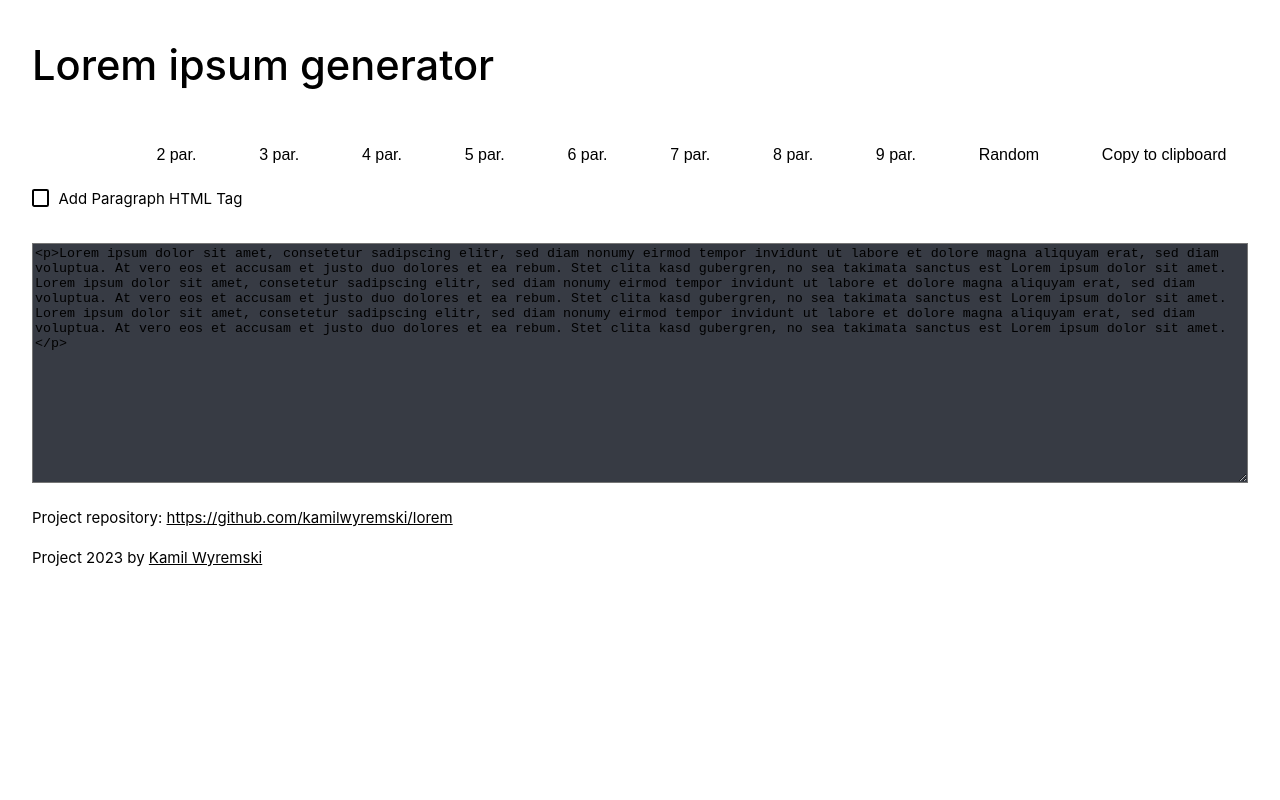
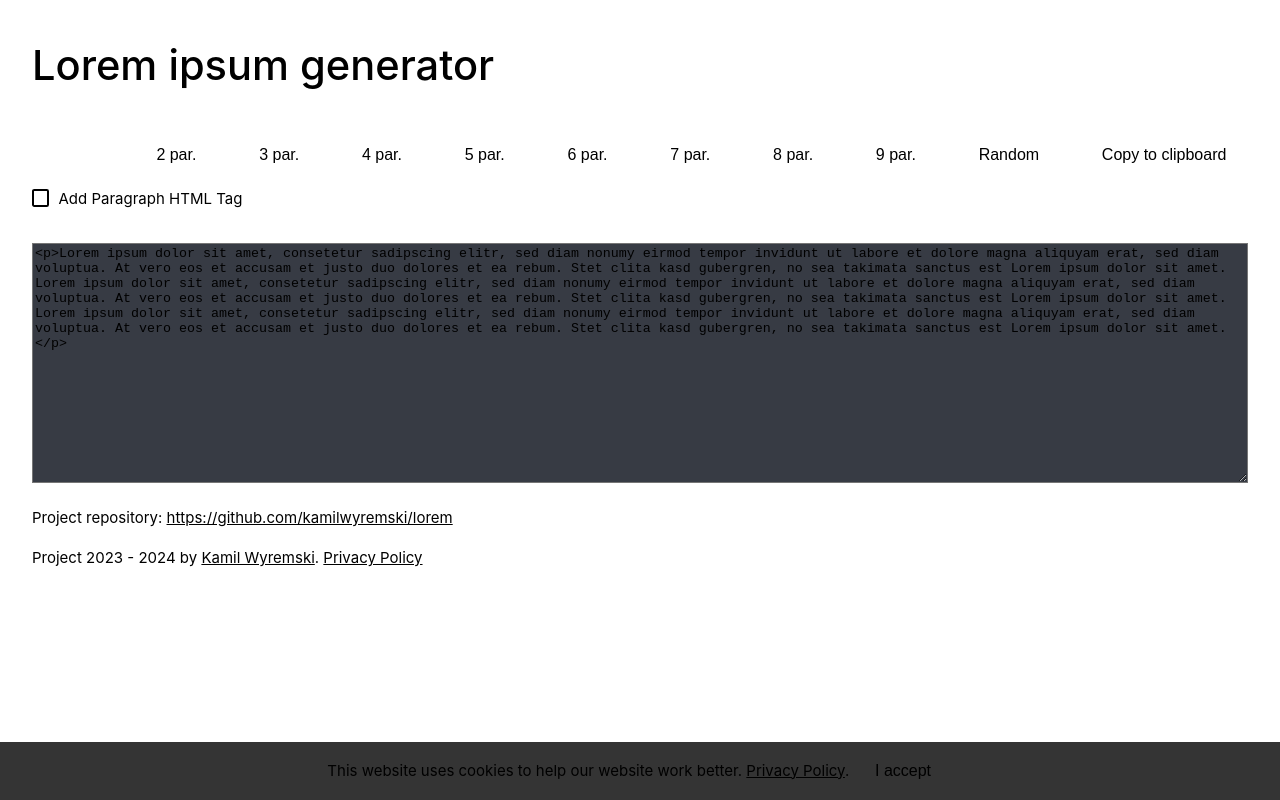
Before and after one commit to kamilwyremski/lorem, a Vue app: page / in a window 1280 px wide. Built offline with nearby package versions, Linux system fonts and the light colour scheme.

Commit message:
add cookie alert

```diff
--- a/index.html
+++ b/index.html
@@ -18,6 +18,12 @@
 
     <link rel="apple-touch-icon" sizes="152x152" href="/icons/icon-152x152.png" />
     <link rel="shortcut icon" href="/icons/icon-152x152.png">
+
+    <script
+      async
+      src="https://pagead2.googlesyndication.com/pagead/js/adsbygoogle.js?client=ca-pub-7473594052398878"
+      crossOrigin="anonymous"
+    ></script>
   </head>
   <body>
     <div id="app"></div>
--- a/package.json
+++ b/package.json
@@ -1,6 +1,6 @@
 {
   "name": "lorem",
-  "version": "1.0.0",
+  "version": "1.0.1",
   "private": false,
   "description": "Generator Lorem Ipsum",
   "author": {
--- a/src/App.vue
+++ b/src/App.vue
@@ -5,7 +5,8 @@ export default {
     return {
       pTag: true,
       numberOfParagraphs: 1,
-      output: ''
+      output: '',
+      cookieAccepted: !!localStorage.getItem('cookie-accepted')
     }
   },
   mounted() {
@@ -36,6 +37,10 @@ export default {
     },
     copyToClipboard: function () {
       navigator.clipboard.writeText(this.output)
+    },
+    acceptCookie: function () {
+      this.cookieAccepted = true;
+      localStorage.setItem('cookie-accepted', 'true');
     }
   }
 }
@@ -67,9 +72,12 @@ export default {
       >
     </p>
     <p>
-      Project 2023 by <a href="https://wyremski.pl/en" title="Kamil Wyremski">Kamil Wyremski</a>
+      Project 2023 - 2024 by <a href="https://wyremski.pl/en" title="Kamil Wyremski">Kamil Wyremski</a>. <a href="https://blog.wyremski.pl/polityka-prywatnosci/" title="Privacy Policy">Privacy Policy</a>
     </p>
   </main>
+  <aside v-if="!cookieAccepted" class="cookie-alert">
+    This website uses cookies to help our website work better. <a href="https://blog.wyremski.pl/polityka-prywatnosci/" title="Privacy Policy">Privacy Policy</a>. <button @click="acceptCookie">I accept</button>
+  </aside>
 </template>
 
 <style scoped>
@@ -161,4 +169,13 @@ input[type='checkbox']::before {
 input[type='checkbox']:checked::before {
   transform: scale(1);
 }
+.cookie-alert{
+  position: fixed;
+  bottom: 0;
+  right: 0;
+  left: 0;
+  background-color: rgba(2,2,2,0.8);
+  text-align:center;
+  padding: 5px;
+}
 </style>
```
Also changed, not shown: public/ads.txt (added), 2 other files (tests, documents, lock files or other folders).
